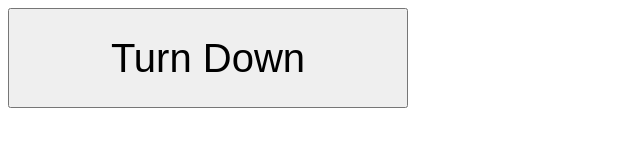
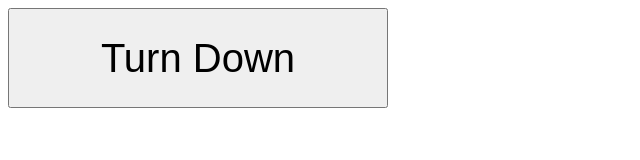
Before and after one commit to Virtuallyunlimite/Turn, a website: page index.html in a window 1280 px wide. Shown: the whole page, without its empty margins (0-640 px from the left). Drawn offline with Linux system fonts and the light colour scheme.

Commit message:
Add files via upload

```diff
--- a/index.html
+++ b/index.html
@@ -9,7 +9,7 @@
 <style>
 /* CSS to make the button larger */
 .large-button {
-  width: 400px; /* Adjust the width as needed */
+  width: 380px; /* Adjust the width as needed */
   height: 100px; /* Adjust the height as needed */
   font-size: 40px; /* Adjust the font size as needed */
   padding: 10px 20px; /* Adjust the padding as needed */
```
